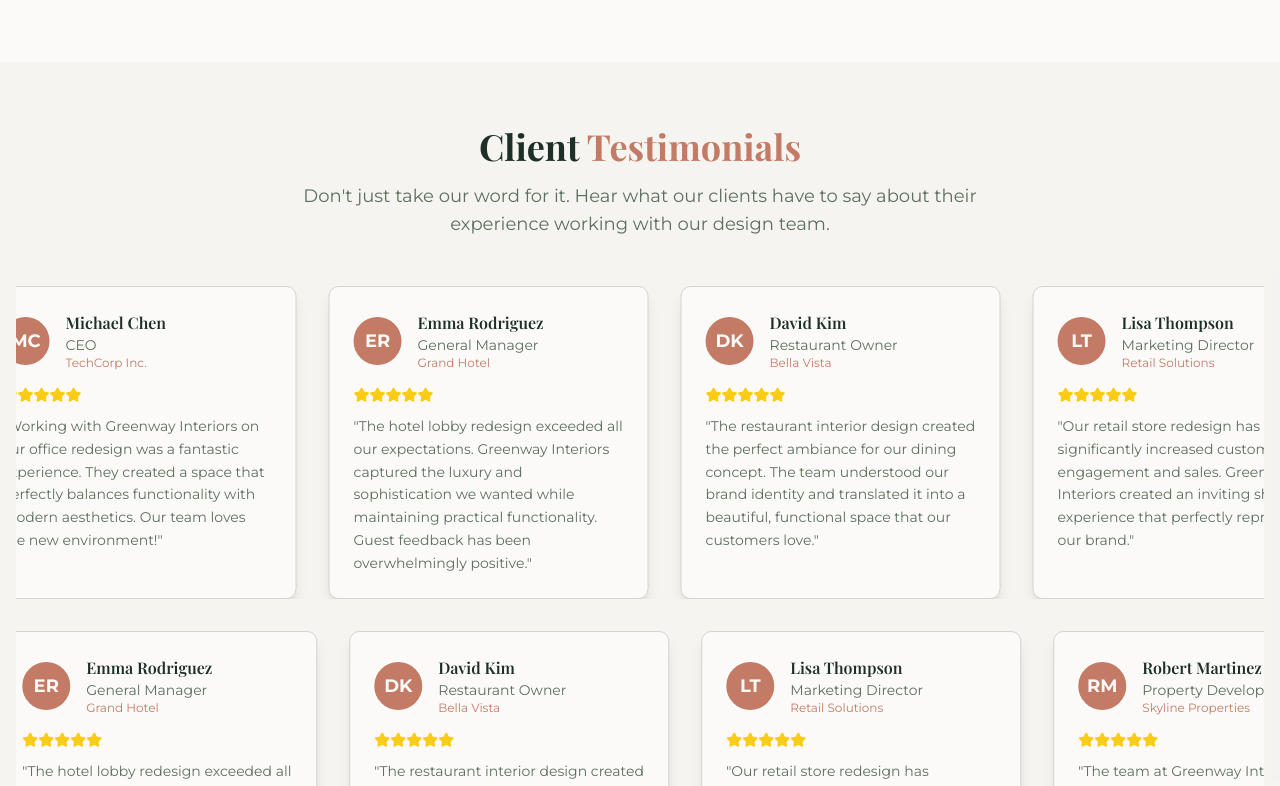
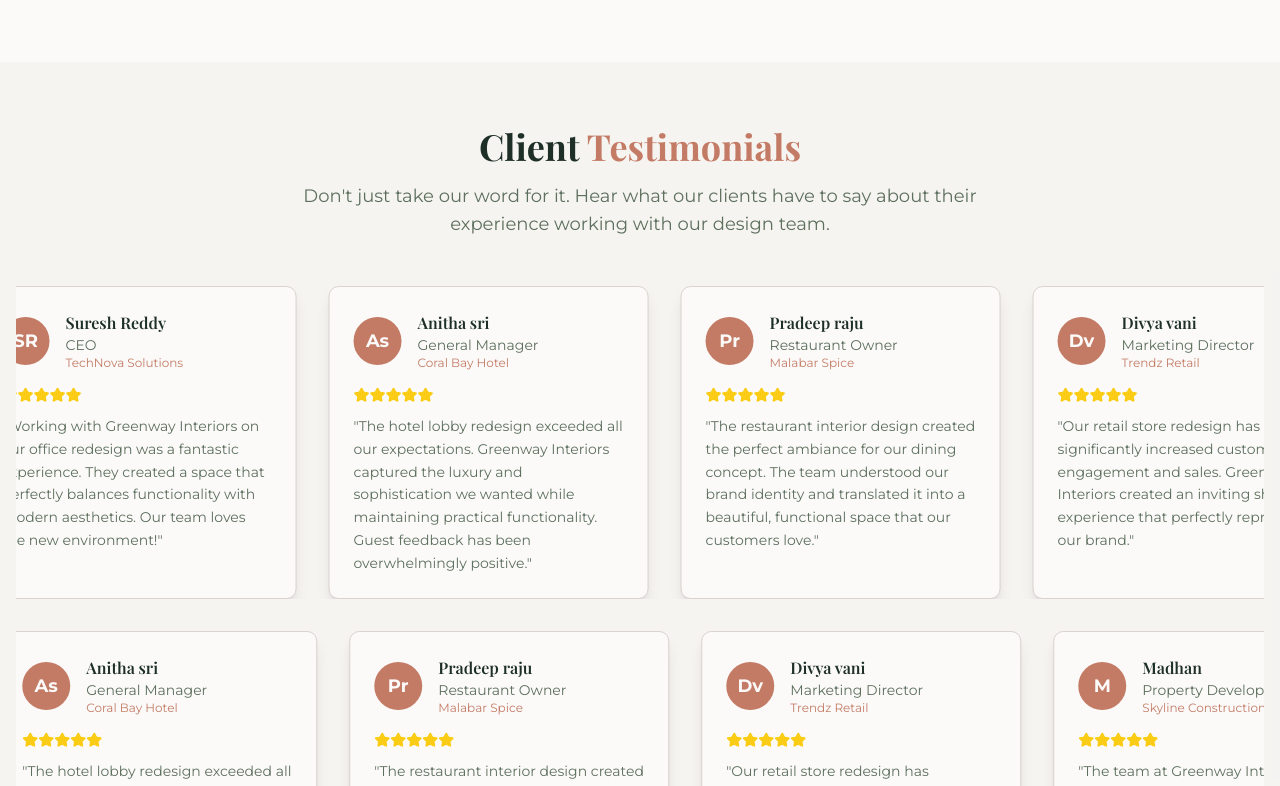
Before and after one commit to Sivazam/GreenWayInteriors, a Next.js app: page / in a window 1280 px wide. Shown: the part 2014-2800 px from the top of the page. Built offline with nearby package versions, Linux system fonts and the light colour scheme.

Commit message:
loki changes

```diff
--- a/src/app/page.tsx
+++ b/src/app/page.tsx
@@ -51,7 +51,7 @@ export default function Home() {
         </div>
 
         {/* Black Overlay */}
-        <div className="absolute inset-0 bg-black/70 z-10" />
+        <div className="absolute inset-0 bg-black/55 z-10" />
 
         {/* Hero Content */}
         <div className="relative z-20 max-w-7xl mx-auto px-4 sm:px-6 lg:px-8 text-left">
@@ -71,7 +71,7 @@ export default function Home() {
               initial={{ opacity: 0, x: -50 }}
               animate={{ opacity: 1, x: 0 }}
               transition={{ duration: 1, delay: 0.3, ease: "easeOut" }}
-              className="font-body text-lg md:text-xl text-muted-foreground mb-8 leading-relaxed"
+              className="font-body text-lg text-white md:text-xl text-muted-foreground mb-8 leading-relaxed"
             >
               Discover the perfect blend of aesthetics and functionality with our premium interior design services. We create spaces that inspire, comfort, and reflect your unique personality across our Sathupalli and Tadepalligudem locations.
             </motion.p>
--- a/src/components/FeaturedProjectsCarousel.tsx
+++ b/src/components/FeaturedProjectsCarousel.tsx
@@ -54,7 +54,7 @@ export default function FeaturedProjectsCarousel({ projects = [] }: FeaturedProj
       title: "Restaurant Design",
       category: "hospitality",
       description: "Elegant dining space with ambient atmosphere",
-      image: "/project5.jpg"
+      image: "https://images.unsplash.com/photo-1667388968900-4dc428fedb8c?w=600&auto=format&fit=crop&q=60&ixlib=rb-4.1.0&ixid=M3wxMjA3fDB8MHxzZWFyY2h8MTZ8fGludGVyaW9yJTIwZGVzaWduJTIwcmVzdGF1cmFudHxlbnwwfHwwfHx8MA%3D%3D"
     },
     {
       id: 6,
--- a/src/components/Footer.tsx
+++ b/src/components/Footer.tsx
@@ -58,7 +58,7 @@ export default function Footer() {
 
   const contactDetails = [
     { icon: Phone, label: "Phone", value: "9133012244, 9666612244" },
-    { icon: Mail, label: "Email", value: "hello@greenwayinteriors.com" },
+    { icon: Mail, label: "Email", value: "info@greenwayinteriors.com" },
     { icon: Clock, label: "Hours", value: "Mon-Fri: 9AM-6PM, Sat: 10AM-4PM" }
   ];
 
@@ -66,17 +66,17 @@ export default function Footer() {
     { icon: Facebook, label: "Facebook", href: "#" },
     { icon: Instagram, label: "Instagram", href: "#" },
     { icon: Linkedin, label: "LinkedIn", href: "#" },
-    { icon: Mail, label: "Email", href: "mailto:hello@greenwayinteriors.com" }
+    { icon: Mail, label: "Email", href: "mailto:info@greenwayinteriors.com" }
   ];
 
   const footerLinks = [
     {
       title: "Services",
       links: [
-        { name: "Residential Design", href: "#" },
-        { name: "Commercial Design", href: "#" },
-        { name: "Space Planning", href: "#" },
-        { name: "3D Visualization", href: "#" }
+        { name: "Residential Design", href: "/projects" },
+        { name: "Commercial Design", href: "/projects" },
+        { name: "Space Planning", href: "/projects" },
+        { name: "3D Visualization", href: "/projects" }
       ]
     },
     {
@@ -85,18 +85,17 @@ export default function Footer() {
         { name: "About Us", href: "/about" },
         { name: "Projects", href: "/projects" },
         { name: "Contact", href: "/contact" },
-        { name: "Careers", href: "#" }
       ]
     },
-    {
-      title: "Resources",
-      links: [
-        { name: "Blog", href: "#" },
-        { name: "FAQ", href: "/contact#faq" },
-        { name: "Testimonials", href: "#" },
-        { name: "Design Guide", href: "#" }
-      ]
-    }
+    // {
+    //   title: "Resources",
+    //   links: [
+    //     { name: "Blog", href: "#" },
+    //     { name: "FAQ", href: "/contact#faq" },
+    //     { name: "Testimonials", href: "#" },
+    //     { name: "Design Guide", href: "#" }
+    //   ]
+    // }
   ];
 
   return (
--- a/src/components/Testimonials.tsx
+++ b/src/components/Testimonials.tsx
@@ -22,7 +22,7 @@ export default function Testimonials({ testimonials = [] }: TestimonialsProps) {
   const defaultTestimonials: Testimonial[] = [
     {
       id: 1,
-      name: "Sarah Johnson",
+      name: "Lakshmi prasuna",
       role: "Homeowner",
       company: "Residential Client",
       content: "Greenway Interiors transformed our house into a dream home. Their attention to detail and understanding of our vision was exceptional. The team was professional, creative, and delivered beyond our expectations.",
@@ -30,44 +30,45 @@ export default function Testimonials({ testimonials = [] }: TestimonialsProps) {
     },
     {
       id: 2,
-      name: "Michael Chen",
+      name: "Suresh Reddy",
       role: "CEO",
-      company: "TechCorp Inc.",
+      company: "TechNova Solutions",
       content: "Working with Greenway Interiors on our office redesign was a fantastic experience. They created a space that perfectly balances functionality with modern aesthetics. Our team loves the new environment!",
       rating: 5
     },
     {
       id: 3,
-      name: "Emma Rodriguez",
+      name: "Anitha sri",
       role: "General Manager",
-      company: "Grand Hotel",
+      company: "Coral Bay Hotel",
       content: "The hotel lobby redesign exceeded all our expectations. Greenway Interiors captured the luxury and sophistication we wanted while maintaining practical functionality. Guest feedback has been overwhelmingly positive.",
       rating: 5
     },
     {
       id: 4,
-      name: "David Kim",
+      name: "Pradeep raju",
       role: "Restaurant Owner",
-      company: "Bella Vista",
+      company: "Malabar Spice",
       content: "The restaurant interior design created the perfect ambiance for our dining concept. The team understood our brand identity and translated it into a beautiful, functional space that our customers love.",
       rating: 5
     },
     {
       id: 5,
-      name: "Lisa Thompson",
+      name: "Divya vani",
       role: "Marketing Director",
-      company: "Retail Solutions",
+      company: "Trendz Retail",
       content: "Our retail store redesign has significantly increased customer engagement and sales. Greenway Interiors created an inviting shopping experience that perfectly represents our brand.",
       rating: 5
     },
     {
       id: 6,
-      name: "Robert Martinez",
+      name: "Madhan",
       role: "Property Developer",
-      company: "Skyline Properties",
+      company: "Skyline Constructions",
       content: "The team at Greenway Interiors consistently delivers outstanding results across all our residential projects. Their expertise in space planning and design is unmatched in the industry.",
       rating: 5
     }
+
   ];
 
   const testimonialList = testimonials.length > 0 ? testimonials : defaultTestimonials;
--- a/src/components/TestimonialsSection.tsx
+++ b/src/components/TestimonialsSection.tsx
@@ -22,7 +22,7 @@ export default function TestimonialsSection({ testimonials = [] }: TestimonialsS
   const defaultTestimonials: Testimonial[] = [
   {
     id: 1,
-      name: "Sarah Johnson",
+    name: "Meera",
     role: "Homeowner",
     company: "Residential Client",
     content: "Elegant Interiors transformed our house into a dream home. Their attention to detail and creative vision exceeded all our expectations. The team was professional, responsive, and truly understood our style.",
@@ -30,44 +30,45 @@ export default function TestimonialsSection({ testimonials = [] }: TestimonialsS
   },
   {
     id: 2,
-      name: "Michael Chen",
+    name: "Vikram Reddy",
     role: "CEO",
-      company: "TechCorp Solutions",
+    company: "TechSphere Solutions",
     content: "Working with Elegant Interiors on our office redesign was an absolute pleasure. They created a space that perfectly balances functionality with aesthetic appeal. Our team loves the new environment!",
     rating: 5
   },
   {
     id: 3,
-      name: "Emma Rodriguez",
+    name: "Anusha",
     role: "General Manager",
-      company: "Grand Hotel Boutique",
+    company: "Lotus Bay Hotel",
     content: "The hotel lobby redesign by Elegant Interiors has received countless compliments from our guests. They captured the essence of luxury and comfort we wanted to convey. Highly recommended!",
     rating: 5
   },
   {
     id: 4,
-      name: "David Kim",
+    name: "Hari Krishna",
     role: "Restaurant Owner",
-      company: "Bella Vista",
+    company: "Coconut Grove",
     content: "The restaurant interior design created the perfect ambiance for our dining concept. Customer feedback has been overwhelmingly positive, and we've seen a significant increase in return visits.",
     rating: 5
   },
   {
     id: 5,
-      name: "Lisa Thompson",
+    name: "Keerthi",
     role: "Marketing Director",
-      company: "Fashion Forward Retail",
+    company: "StyleEdge Retail",
     content: "Elegant Interiors understood our brand identity perfectly and translated it into an amazing retail space. The design has significantly improved our customer experience and sales.",
     rating: 5
   },
   {
     id: 6,
-      name: "Robert Martinez",
+    name: "Aravind Rajan",
     role: "Property Developer",
-      company: "Urban Living Developments",
+    company: "Urban Vista Constructions",
     content: "We've partnered with Elegant Interiors on multiple projects, and they consistently deliver exceptional results. Their designs add tremendous value to our properties.",
     rating: 5
   }
+
   ];
 
   const sectionTestimonials = testimonials.length > 0 ? testimonials : defaultTestimonials;
```
Also changed, not shown: public/manifest.json. Lines whose indentation alone changed are shown as unchanged.
